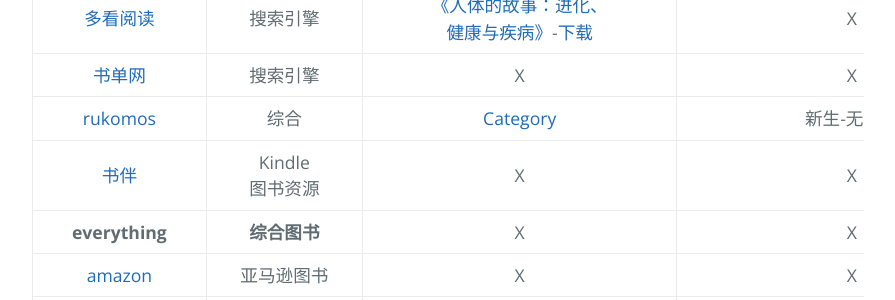
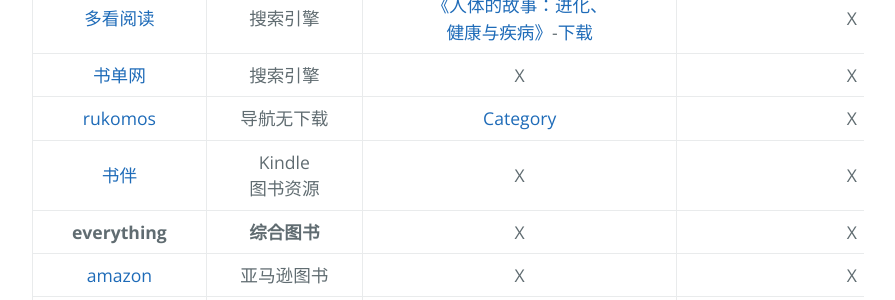
Before and after one commit to AmbroseRen/test, a Jekyll site: the page built from Library/BookSearch.md, in a window 1280 px wide and 900 px high, scrolled down 644 px. Shown: the part 154-454 px from the top of the window, without its empty margins (192-1087 px from the left). Built offline with Jekyll 4.4.1, drawn with Linux system fonts in a browser that asks for light colours; our own code applies the rules of GitHub Pages for plain Markdown files; the repository's description, which GitHub fills in, is left out.

Commit message:
Update BookSearch.md

```diff
--- a/Library/BookSearch.md
+++ b/Library/BookSearch.md
@@ -19,7 +19,7 @@
 | [全国图书馆](http://www.ucdrs.superlib.net/) | 聚合搜索 | X | X | X |
 | [多看阅读](http://www.duokan.com/) | 搜索引擎 | [《人体的故事：进化、健康与疾病》](http://www.duokan.com/reader/www/app.html?id=14675bb3a5224e0f8b9a10b191c19cc9)-[下载](https://www.ebookcn.com/book/resource/257067) | X | X |
 | [书单网](https://www.shudan.vip/) | 搜索引擎 | X | X | X |
-| [rukomos](http://cn-library.rukomos.ru/) | 综合 | [Category](http://cn-library.rukomos.ru/list_categories.html) | 新生-无侧重 | X |
+| [rukomos](http://cn-library.rukomos.ru/) | 导航无下载 | [Category](http://cn-library.rukomos.ru/list_categories.html) | X | X |
 | [书伴](https://bookfere.com/ebook) | Kindle 图书资源 | X | X | X |
 | __everything__ | __综合图书__ | X | X | X |
 | [amazon](https://www.amazon.com/b?node=283155) | 亚马逊图书 | X | X | X |
```
